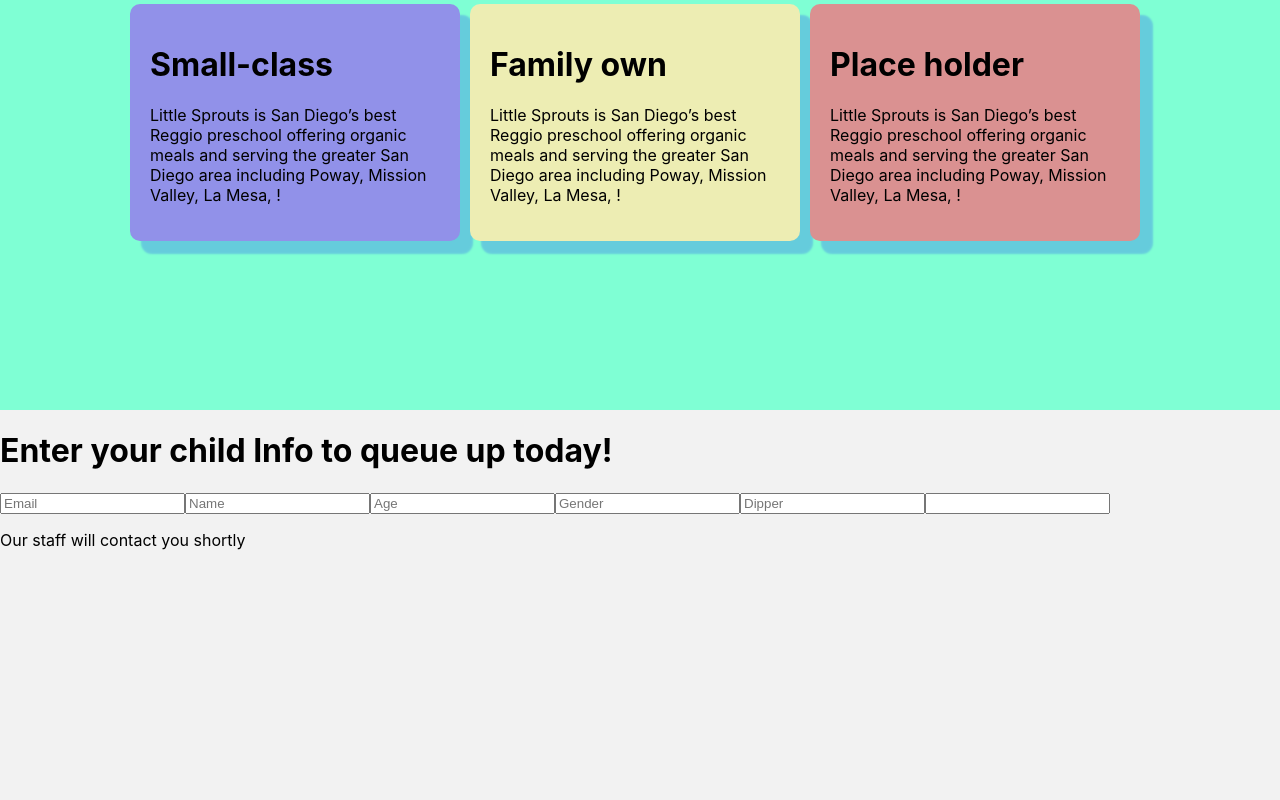
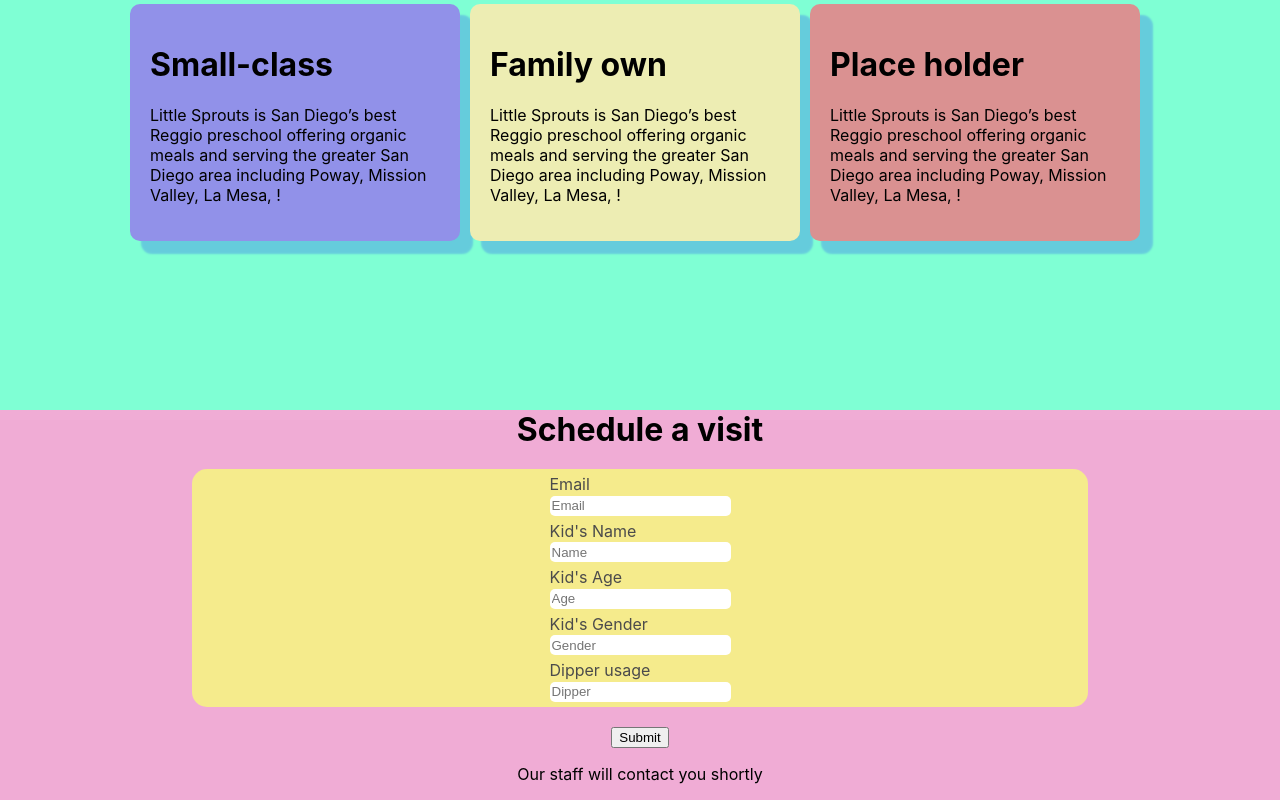
Before and after one commit to PenguineZhang/rainbow-childcare-website, a React (Create React App) app: page / in a window 1280 px wide. Shown: the part 1050-1850 px from the top of the page. Before the commit the page ends 1600 px from the top, so only its background shows below. Built offline with nearby package versions, Linux system fonts and the light colour scheme.

Commit message:
user inforamtion form

```diff
--- a/src/components/Queue/index.js
+++ b/src/components/Queue/index.js
@@ -1,16 +1,57 @@
-import React from "react";
+import React, { useState } from "react";
+import "./index.scss";
 
 const Queue = () => {
+  const [userInfo, setUserInfo] = useState({
+    email: "",
+    name: "",
+    age: "",
+    gender: "",
+    dipper: false,
+  });
+
   return (
     <div className='queueContainer'>
-      <h1>Enter your child Info to queue up today!</h1>
-      <input type='text' placeholder='Email' />
-      <input type='text' placeholder='Name' />
-      <input type='text' placeholder='Age' />
-      <input type='text' placeholder='Gender' />
-      <input type='text' placeholder='Dipper' />
-      <input type='text' />
+      <h1>Schedule a visit</h1>
 
+      <form action='' className='userInfo'>
+        <div className='userInfoContainer'>
+          <div className='wrapper'>
+            <div className='title'>Email</div>
+            <input type='text' placeholder='Email' />
+          </div>
+        </div>
+
+        <div className='userInfoContainer'>
+          <div className='wrapper'>
+            <div className='title'>Kid's Name</div>
+            <input type='text' placeholder='Name' />
+          </div>
+        </div>
+
+        <div className='userInfoContainer'>
+          <div className='wrapper'>
+            <div className='title'>Kid's Age</div>
+            <input type='text' placeholder='Age' />
+          </div>
+        </div>
+
+        <div className='userInfoContainer'>
+          <div className='wrapper'>
+            <div className='title'>Kid's Gender</div>
+            <input type='text' placeholder='Gender' />
+          </div>
+        </div>
+
+        <div className='userInfoContainer'>
+          <div className='wrapper'>
+            <div className='title'>Dipper usage</div>
+            <input type='dropdown' placeholder='Dipper' />
+          </div>
+        </div>
+      </form>
+
+      <button className='submitForm'>Submit</button>
       <p>Our staff will contact you shortly</p>
     </div>
   );
--- a/src/components/Queue/index.scss
+++ b/src/components/Queue/index.scss
@@ -0,0 +1,32 @@
+.queueContainer {
+  background-color: rgb(240, 172, 213);
+  display: flex;
+  flex-direction: column;
+  justify-content: center;
+  align-items: center;
+  h1 {
+    margin: 0px 0px 20px 0px;
+  }
+
+  .userInfo {
+    background-color: rgb(245, 235, 140);
+    width: 70%;
+    border-radius: 15px;
+    margin-bottom: 20px;
+    .userInfoContainer {
+      margin: 5px;
+      display: flex;
+      flex-direction: column;
+      align-items: center;
+      .title {
+        text-align: left;
+        color: rgb(75, 75, 75);
+      }
+      input {
+        border-radius: 5px;
+        border-style: none;
+        height: 20px;
+      }
+    }
+  }
+}
```
